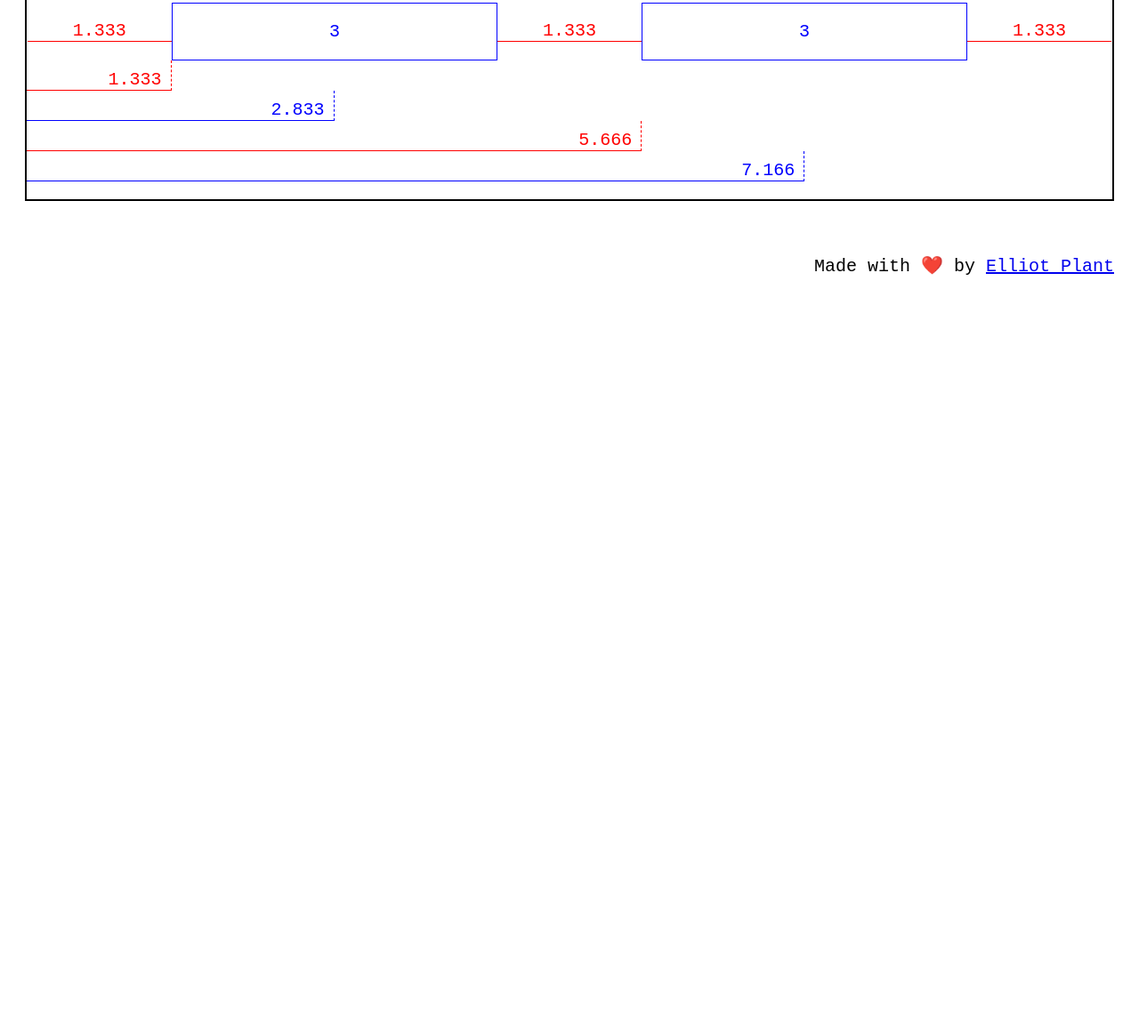
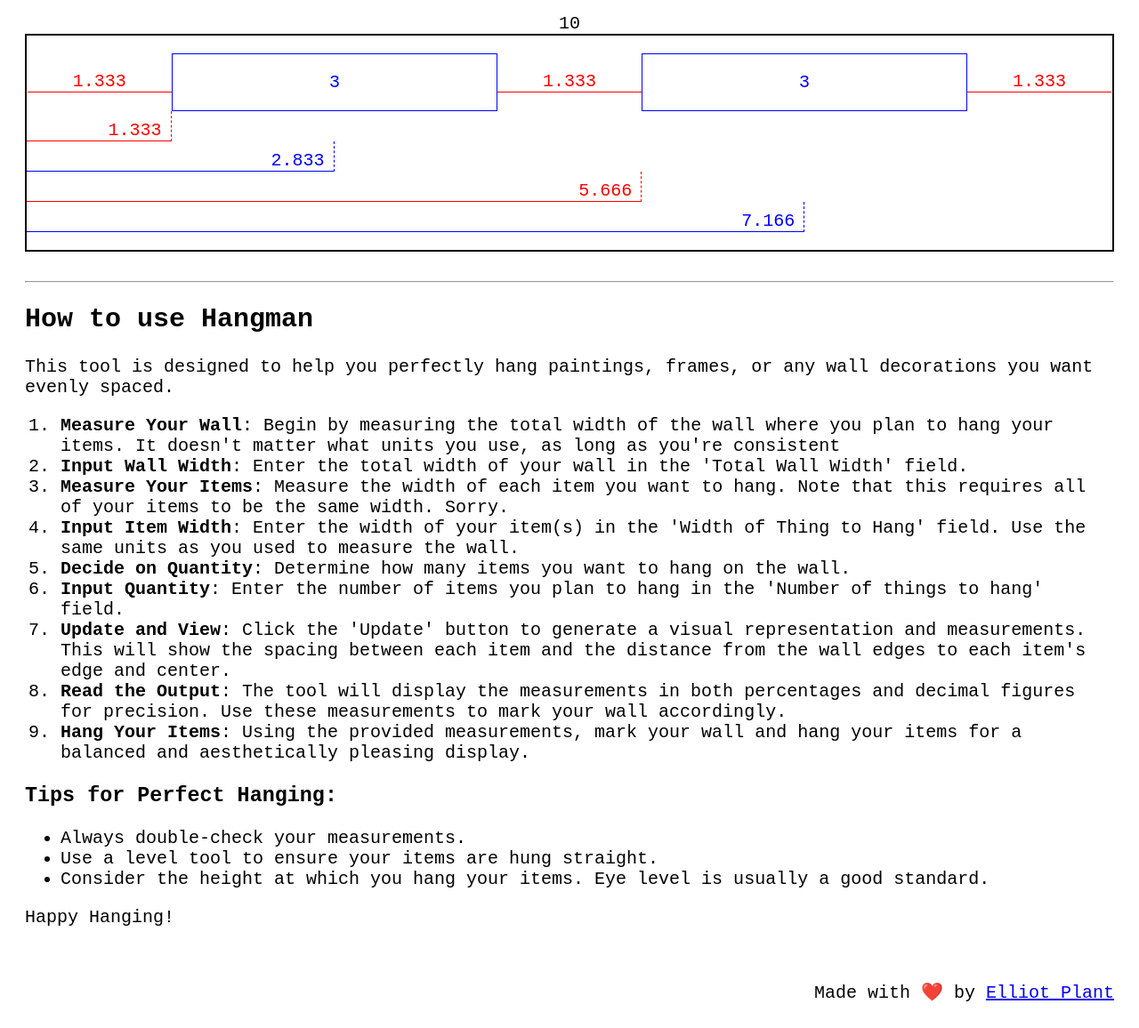
Before and after one commit to elliotaplant/hangman, a plain HTML site: page index.html in a window 1280 px wide. Shown: the part 536-1692 px from the top of the page at 89% size. Before the commit the page ends 875 px from the top, so only its background shows below. Drawn offline with Linux system fonts and the light colour scheme.

Commit message:
Add instructions

```diff
--- a/index.html
+++ b/index.html
@@ -1,6 +1,7 @@
 <!DOCTYPE html>
 <html lang="en" dir="ltr">
   <head>
+    <meta name="viewport" content="width=device-width, initial-scale=1.0" />
     <meta charset="utf-8" />
     <title>Hangman</title>
     <style>
@@ -20,8 +21,8 @@
       }
 
       input {
-        font-size: 1em;
-        padding: 0.25em;
+        font-size: 1.2em;
+        padding: 0.5em;
       }
 
       button {
@@ -112,6 +113,71 @@
       <button type="button" onclick="updateHangman()">Update</button>
     </div>
     <div id="hangmanArea"></div>
+    <br />
+    <hr />
+    <section id="instructions">
+      <h2>How to use Hangman</h2>
+      <p>
+        This tool is designed to help you perfectly hang paintings, frames, or any wall decorations
+        you want evenly spaced.
+      </p>
+
+      <ol>
+        <li>
+          <strong>Measure Your Wall</strong>: Begin by measuring the total width of the wall where
+          you plan to hang your items. It doesn't matter what units you use, as long as you're
+          consistent
+        </li>
+        <li>
+          <strong>Input Wall Width</strong>: Enter the total width of your wall in the 'Total Wall
+          Width' field.
+        </li>
+        <li>
+          <strong>Measure Your Items</strong>: Measure the width of each item you want to hang. Note
+          that this requires all of your items to be the same width. Sorry.
+        </li>
+        <li>
+          <strong>Input Item Width</strong>: Enter the width of your item(s) in the 'Width of Thing
+          to Hang' field. Use the same units as you used to measure the wall.
+        </li>
+        <li>
+          <strong>Decide on Quantity</strong>: Determine how many items you want to hang on the
+          wall.
+        </li>
+        <li>
+          <strong>Input Quantity</strong>: Enter the number of items you plan to hang in the 'Number
+          of things to hang' field.
+        </li>
+        <li>
+          <strong>Update and View</strong>: Click the 'Update' button to generate a visual
+          representation and measurements. This will show the spacing between each item and the
+          distance from the wall edges to each item's edge and center.
+        </li>
+        <li>
+          <strong>Read the Output</strong>: The tool will display the measurements in both
+          percentages and decimal figures for precision. Use these measurements to mark your wall
+          accordingly.
+        </li>
+        <li>
+          <strong>Hang Your Items</strong>: Using the provided measurements, mark your wall and hang
+          your items for a balanced and aesthetically pleasing display.
+        </li>
+      </ol>
+
+      <div>
+        <h3>Tips for Perfect Hanging:</h3>
+        <ul>
+          <li>Always double-check your measurements.</li>
+          <li>Use a level tool to ensure your items are hung straight.</li>
+          <li>
+            Consider the height at which you hang your items. Eye level is usually a good standard.
+          </li>
+        </ul>
+      </div>
+
+      <p>Happy Hanging!</p>
+    </section>
+
     <footer>Made with ❤️ by <a href="https://www.elliotplant.com">Elliot Plant</a></footer>
 
     <script>
```
